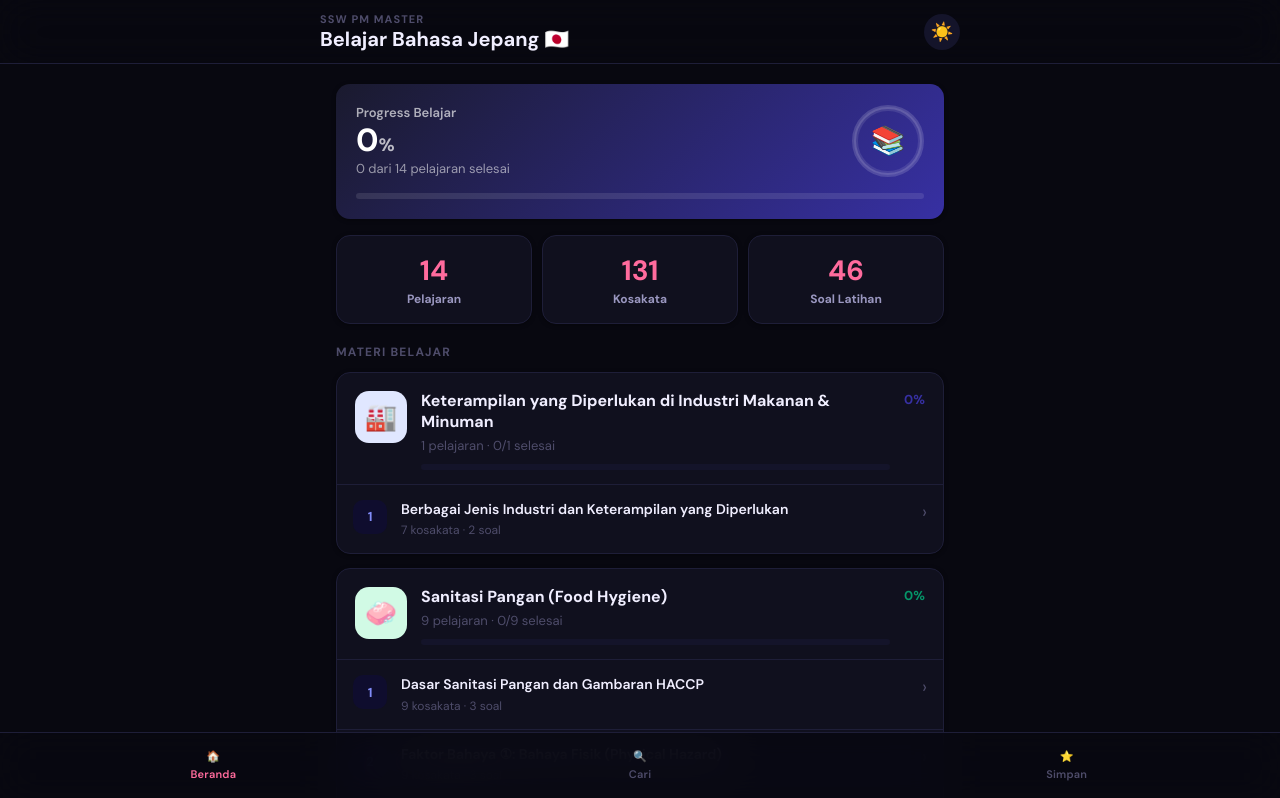
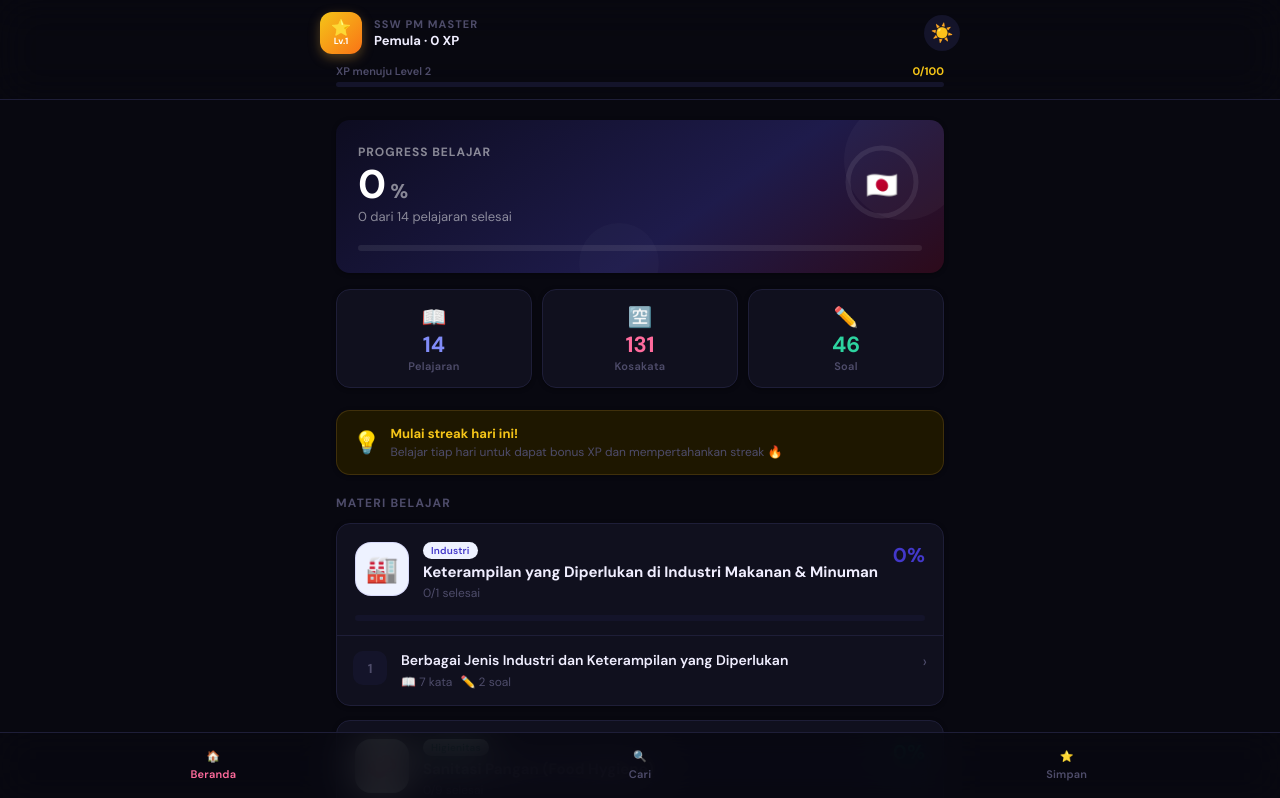
Before and after one commit to Rawliet-R/SSW-PM-app, a React (Vite) app: page / in a window 1280 px wide. Shown: the top 798 px of the page. Built offline with nearby package versions, Linux system fonts and the light colour scheme.

Commit message:
upgrade: src/pages/HomePage.jsx

```diff
--- a/src/pages/HomePage.jsx
+++ b/src/pages/HomePage.jsx
@@ -2,76 +2,101 @@ import { useNavigate } from 'react-router-dom'
 import { useApp } from '../context/AppContext'
 
 const CAT_META = {
-  industry_overview: { icon: '🏭', color: '#3730a3', bg: '#e0e7ff' },
-  food_hygiene:      { icon: '🧼', color: '#059669', bg: '#d1fae5' },
-  labor_safety:      { icon: '⛑️',  color: '#d97706', bg: '#fef3c7' },
+  industry_overview: { icon: '🏭', color: '#4338ca', bg: '#eef2ff', label: 'Industri' },
+  food_hygiene:      { icon: '🧼', color: '#0d9c6b', bg: '#e6faf4', label: 'Higienitas' },
+  labor_safety:      { icon: '⛑️',  color: '#c9973a', bg: '#fef5e4', label: 'Keselamatan' },
 }
 
-function StatCard({ label, value, sub }) {
+const LEVEL_TITLES = ['Pemula', 'Dasar', 'Menengah', 'Mahir', 'Ahli', 'Master', 'Legend']
+
+function getLevelTitle(level) {
+  return LEVEL_TITLES[Math.min(level - 1, LEVEL_TITLES.length - 1)]
+}
+
+function StatCard({ icon, label, value, color }) {
   return (
-    <div className="card" style={{ padding: '16px', textAlign: 'center', flex: 1 }}>
-      <div style={{ fontSize: '28px', fontWeight: '800', color: 'var(--accent)' }}>{value}</div>
-      <div style={{ fontSize: '12px', fontWeight: '700', color: 'var(--text-secondary)', marginTop: '2px' }}>{label}</div>
-      {sub && <div style={{ fontSize: '11px', color: 'var(--text-muted)', marginTop: '2px' }}>{sub}</div>}
+    <div className="card" style={{ padding: '14px 12px', textAlign: 'center', flex: 1 }}>
+      <div style={{ fontSize: '20px', marginBottom: '4px' }}>{icon}</div>
+      <div style={{ fontSize: '22px', fontWeight: '800', color: color || 'var(--accent)', lineHeight: 1 }}>{value}</div>
+      <div style={{ fontSize: '11px', fontWeight: '600', color: 'var(--text-muted)', marginTop: '3px', letterSpacing: '0.03em' }}>{label}</div>
     </div>
   )
 }
 
 function CategoryCard({ cat, lessons, progress, onNavigate }) {
-  const meta  = CAT_META[cat.id] || { icon: '📚', color: '#6b7280', bg: '#f3f4f6' }
-  const done  = lessons.filter(l => progress[l.lesson_id]?.completed).length
-  const pct   = lessons.length ? Math.round((done / lessons.length) * 100) : 0
+  const meta = CAT_META[cat.id] || { icon: '📚', color: '#6b7280', bg: '#f3f4f6', label: '' }
+  const done = lessons.filter(l => progress[l.lesson_id]?.completed).length
+  const pct  = lessons.length ? Math.round((done / lessons.length) * 100) : 0
 
   return (
     <div className="card card-hover animate-fadeUp" style={{ overflow: 'hidden' }}>
       {/* Header */}
       <div style={{ padding: '18px 18px 14px', display: 'flex', alignItems: 'flex-start', gap: '14px' }}>
         <div style={{
-          width: 52, height: 52, borderRadius: 14,
+          width: 54, height: 54, borderRadius: 16,
           background: meta.bg, display: 'flex', alignItems: 'center',
-          justifyContent: 'center', fontSize: 26, flexShrink: 0
+          justifyContent: 'center', fontSize: 26, flexShrink: 0,
+          border: `1px solid ${meta.color}22`
         }}>
           {meta.icon}
         </div>
         <div style={{ flex: 1, minWidth: 0 }}>
-          <h2 style={{ fontSize: '16px', fontWeight: '700', lineHeight: '1.3', color: 'var(--text-primary)' }}>
+          <div style={{ display: 'flex', alignItems: 'center', gap: 6, marginBottom: 3 }}>
+            <span className="badge" style={{ background: meta.bg, color: meta.color, fontSize: 10, padding: '2px 8px' }}>
+              {meta.label}
+            </span>
+          </div>
+          <h2 style={{ fontSize: '15px', fontWeight: '700', lineHeight: '1.35', color: 'var(--text-primary)' }}>
             {cat.name}
           </h2>
-          <div style={{ fontSize: '13px', color: 'var(--text-muted)', marginTop: '4px' }}>
-            {lessons.length} pelajaran · {done}/{lessons.length} selesai
-          </div>
-          <div className="progress-bar-wrap" style={{ marginTop: '10px' }}>
-            <div className="progress-bar-fill" style={{ width: `${pct}%` }} />
+          <div style={{ fontSize: '12px', color: 'var(--text-muted)', marginTop: '3px' }}>
+            {done}/{lessons.length} selesai
           </div>
         </div>
-        <span style={{ fontSize: '13px', fontWeight: '700', color: meta.color }}>{pct}%</span>
+        <div style={{ textAlign: 'right', flexShrink: 0 }}>
+          <div style={{ fontSize: '20px', fontWeight: '800', color: pct === 100 ? 'var(--green)' : meta.color }}>{pct}%</div>
+        </div>
+      </div>
+
+      <div style={{ padding: '0 18px 14px' }}>
+        <div className="progress-bar-wrap">
+          <div className="progress-bar-fill" style={{ width: `${pct}%`,
+            background: pct === 100
+              ? 'linear-gradient(90deg, var(--green), #34d399)'
+              : `linear-gradient(90deg, ${meta.color}, ${meta.color}99)`
+          }} />
+        </div>
       </div>
 
       {/* Lesson list */}
       <div style={{ borderTop: '1px solid var(--border)' }}>
         {lessons.map((l, i) => {
-          const done = progress[l.lesson_id]?.completed
-          const score = progress[l.lesson_id]?.quizPercent
+          const isDone  = progress[l.lesson_id]?.completed
+          const score   = progress[l.lesson_id]?.quizPercent
           return (
             <button
               key={l.lesson_id}
               className="lesson-card"
-              style={{ borderTop: i > 0 ? '1px solid var(--border)' : 'none', width:'100%' }}
+              style={{ borderTop: i > 0 ? '1px solid var(--border)' : 'none' }}
               onClick={() => onNavigate(`/lesson/${l.lesson_id}`)}
             >
-              <div className={`lesson-num${done ? ' done' : ''}`}>
-                {done ? '✓' : i + 1}
+              <div className={`lesson-num${isDone ? ' done' : ''}`} style={{
+                background: isDone ? 'var(--green-soft)' : 'var(--bg-subtle)',
+                color: isDone ? 'var(--green)' : 'var(--text-muted)'
+              }}>
+                {isDone ? '✓' : i + 1}
               </div>
               <div style={{ flex: 1, minWidth: 0 }}>
                 <div style={{ fontSize: '14px', fontWeight: '600', color: 'var(--text-primary)', lineHeight: '1.4' }}>
                   {l.title}
                 </div>
-                <div style={{ fontSize: '12px', color: 'var(--text-muted)', marginTop: '3px' }}>
-                  {l.vocab?.length ?? 0} kosakata · {l.quiz?.length ?? 0} soal
-                  {score != null && <span style={{ color: 'var(--green)', marginLeft: '8px' }}>✓ {score}%</span>}
+                <div style={{ fontSize: '12px', color: 'var(--text-muted)', marginTop: '3px', display: 'flex', gap: 8, flexWrap: 'wrap' }}>
+                  <span>📖 {l.vocab?.length ?? 0} kata</span>
+                  <span>✏️ {l.quiz?.length ?? 0} soal</span>
+                  {score != null && <span style={{ color: 'var(--green)', fontWeight: 600 }}>🏆 {score}%</span>}
                 </div>
               </div>
-              <span style={{ fontSize: '18px', color: 'var(--text-muted)' }}>›</span>
+              <span style={{ fontSize: '16px', color: 'var(--text-muted)' }}>›</span>
             </button>
           )
         })}
@@ -81,86 +106,174 @@ function CategoryCard({ cat, lessons, progress, onNavigate }) {
 }
 
 export default function HomePage() {
-  const { data, progress, allLessons, completedCount, darkMode, setDarkMode } = useApp()
+  const { data, progress, allLessons, completedCount, darkMode, setDarkMode,
+          xp, level, xpInLevel, xpForNext, streak } = useApp()
   const navigate = useNavigate()
 
   const totalLessons = allLessons.length
   const totalVocab   = allLessons.reduce((acc, l) => acc + (l.vocab?.length ?? 0), 0)
   const totalQuiz    = allLessons.reduce((acc, l) => acc + (l.quiz?.length ?? 0), 0)
   const pctDone      = totalLessons ? Math.round((completedCount / totalLessons) * 100) : 0
+  const levelTitle   = getLevelTitle(level)
 
   return (
     <div className="page-wrapper">
       {/* Top bar */}
       <div className="page-header">
         <div className="page-header-inner" style={{ justifyContent: 'space-between' }}>
+          <div style={{ display: 'flex', alignItems: 'center', gap: 12 }}>
+            {/* Level Badge */}
+            <div className="level-badge">
+              <span style={{ fontSize: 16 }}>⭐</span>
+              <span style={{ fontSize: 9, marginTop: 1 }}>Lv.{level}</span>
+            </div>
             <div>
               <div style={{ fontSize: '11px', fontWeight: '700', color: 'var(--text-muted)', letterSpacing: '0.1em', textTransform: 'uppercase' }}>
                 SSW PM Master
               </div>
-            <h1 style={{ fontSize: '20px', fontWeight: '800', lineHeight: '1.2', marginTop: '1px' }}>
-              Belajar Bahasa Jepang 🇯🇵
-            </h1>
+              <div style={{ fontSize: '13px', fontWeight: '700', color: 'var(--text-primary)', marginTop: '1px' }}>
+                {levelTitle} · {xp} XP
               </div>
+            </div>
+          </div>
+          <div style={{ display: 'flex', alignItems: 'center', gap: 8 }}>
+            {streak > 0 && (
+              <div className="streak-pill">
+                🔥 {streak}
+              </div>
+            )}
             <button
               onClick={() => setDarkMode(d => !d)}
               style={{
                 width: 36, height: 36, borderRadius: '50%',
                 background: 'var(--bg-subtle)', fontSize: '18px',
                 display: 'flex', alignItems: 'center', justifyContent: 'center',
-              flexShrink: 0
               }}
-            aria-label="Toggle dark mode"
             >
               {darkMode ? '☀️' : '🌙'}
             </button>
           </div>
         </div>
 
+        {/* XP bar */}
+        <div style={{ maxWidth: 640, margin: '10px auto 0', padding: '0 16px' }}>
+          <div style={{ display: 'flex', justifyContent: 'space-between', marginBottom: 4 }}>
+            <span style={{ fontSize: 11, color: 'var(--text-muted)', fontWeight: 600 }}>XP menuju Level {level + 1}</span>
+            <span style={{ fontSize: 11, color: 'var(--gold)', fontWeight: 700 }}>{xpInLevel}/{xpForNext}</span>
+          </div>
+          <div className="xp-bar-wrap">
+            <div className="xp-bar-fill" style={{ width: `${(xpInLevel / xpForNext) * 100}%` }} />
+          </div>
+        </div>
+      </div>
+
       <div className="page-content" style={{ paddingTop: '20px', paddingBottom: '16px' }}>
 
         {/* Hero progress */}
-        <div className="card animate-fadeUp" style={{ padding: '20px', background: 'linear-gradient(135deg, #1a1a2e 0%, #3730a3 100%)', border: 'none', marginBottom: '16px' }}>
-          <div style={{ display: 'flex', alignItems: 'center', gap: '16px' }}>
+        <div className="card animate-fadeUp" style={{
+          padding: '22px',
+          background: darkMode
+            ? 'linear-gradient(145deg, #0d0c20 0%, #1e1b4b 60%, #2d0a1a 100%)'
+            : 'linear-gradient(145deg, #1a1a2e 0%, #3730a3 60%, #7f1d3a 100%)',
+          border: 'none',
+          marginBottom: '16px',
+          position: 'relative',
+          overflow: 'hidden'
+        }}>
+          {/* Decorative */}
+          <div style={{
+            position: 'absolute', top: -20, right: -20,
+            width: 120, height: 120, borderRadius: '50%',
+            background: 'rgba(255,255,255,0.03)'
+          }} />
+          <div style={{
+            position: 'absolute', bottom: -30, left: '40%',
+            width: 80, height: 80, borderRadius: '50%',
+            background: 'rgba(255,255,255,0.02)'
+          }} />
+
+          <div style={{ display: 'flex', alignItems: 'center', gap: '16px', position: 'relative' }}>
             <div style={{ flex: 1 }}>
-              <div style={{ fontSize: '13px', fontWeight: '600', color: 'rgba(255,255,255,0.65)' }}>Progress Belajar</div>
-              <div style={{ fontSize: '32px', fontWeight: '800', color: '#fff', lineHeight: '1.1', marginTop: '2px' }}>
-                {pctDone}<span style={{ fontSize: '18px', opacity: .7 }}>%</span>
+              <div style={{ fontSize: '12px', fontWeight: '700', color: 'rgba(255,255,255,0.5)', letterSpacing: '0.08em', textTransform: 'uppercase' }}>
+                Progress Belajar
               </div>
-              <div style={{ fontSize: '13px', color: 'rgba(255,255,255,0.55)', marginTop: '2px' }}>
+              <div style={{ display: 'flex', alignItems: 'baseline', gap: 4, marginTop: '4px' }}>
+                <span style={{ fontSize: '40px', fontWeight: '900', color: '#fff', lineHeight: '1' }}>{pctDone}</span>
+                <span style={{ fontSize: '20px', color: 'rgba(255,255,255,0.5)', fontWeight: '700' }}>%</span>
+              </div>
+              <div style={{ fontSize: '13px', color: 'rgba(255,255,255,0.5)', marginTop: '4px' }}>
                 {completedCount} dari {totalLessons} pelajaran selesai
               </div>
+              {pctDone === 100 && (
+                <div style={{ marginTop: 8, display: 'inline-flex', alignItems: 'center', gap: 5,
+                  padding: '4px 12px', background: 'rgba(255,255,255,0.12)',
+                  borderRadius: 99, fontSize: 12, color: '#fff', fontWeight: 700 }}>
+                  🎉 Semua selesai!
                 </div>
+              )}
+            </div>
+
+            {/* Circle progress */}
+            <div style={{ position: 'relative', flexShrink: 0 }}>
+              <svg width="80" height="80" style={{ transform: 'rotate(-90deg)' }}>
+                <circle cx="40" cy="40" r="34" fill="none" stroke="rgba(255,255,255,0.08)" strokeWidth="5" />
+                <circle cx="40" cy="40" r="34" fill="none"
+                  stroke="url(#grad)" strokeWidth="5"
+                  strokeDasharray={`${2 * Math.PI * 34}`}
+                  strokeDashoffset={`${2 * Math.PI * 34 * (1 - pctDone / 100)}`}
+                  strokeLinecap="round"
+                  style={{ transition: 'stroke-dashoffset 1.2s cubic-bezier(0.4,0,0.2,1)' }}
+                />
+                <defs>
+                  <linearGradient id="grad" x1="0%" y1="0%" x2="100%" y2="0%">
+                    <stop offset="0%" stopColor="#ff6b9d" />
+                    <stop offset="100%" stopColor="#f5c518" />
+                  </linearGradient>
+                </defs>
+              </svg>
               <div style={{
-              width: 72, height: 72, borderRadius: '50%',
-              border: '4px solid rgba(255,255,255,0.15)',
+                position: 'absolute', inset: 0,
                 display: 'flex', alignItems: 'center', justifyContent: 'center',
-              position: 'relative', flexShrink: 0
-            }}>
-              <svg width="72" height="72" style={{ position: 'absolute', top: -4, left: -4, transform: 'rotate(-90deg)' }}>
-                <circle cx="36" cy="36" r="32" fill="none" stroke="rgba(255,255,255,0.1)" strokeWidth="4" />
-                <circle cx="36" cy="36" r="32" fill="none" stroke="#e94560" strokeWidth="4"
-                  strokeDasharray={`${2 * Math.PI * 32}`}
-                  strokeDashoffset={`${2 * Math.PI * 32 * (1 - pctDone / 100)}`}
-                  strokeLinecap="round"
-                  style={{ transition: 'stroke-dashoffset 1s cubic-bezier(0.4,0,0.2,1)' }}
-                />
-              </svg>
-              <span style={{ fontSize: '28px', zIndex: 1 }}>📚</span>
+                fontSize: '26px'
+              }}>🇯🇵</div>
             </div>
           </div>
 
-          <div className="progress-bar-wrap" style={{ marginTop: '16px', background: 'rgba(255,255,255,0.1)' }}>
-            <div className="progress-bar-fill" style={{ width: `${pctDone}%` }} />
+          <div style={{ marginTop: '18px', background: 'rgba(255,255,255,0.08)', borderRadius: 99, height: 6, overflow: 'hidden' }}>
+            <div style={{
+              height: '100%', borderRadius: 99,
+              background: 'linear-gradient(90deg, #ff6b9d, #f5c518)',
+              width: `${pctDone}%`,
+              transition: 'width 1s cubic-bezier(0.4,0,0.2,1)'
+            }} />
           </div>
         </div>
 
         {/* Stats */}
-        <div style={{ display: 'flex', gap: '10px', marginBottom: '20px' }}>
-          <StatCard label="Pelajaran" value={totalLessons} />
-          <StatCard label="Kosakata" value={totalVocab} />
-          <StatCard label="Soal Latihan" value={totalQuiz} />
+        <div style={{ display: 'flex', gap: '10px', marginBottom: '22px' }}>
+          <StatCard icon="📖" label="Pelajaran" value={totalLessons} color="var(--indigo)" />
+          <StatCard icon="🈳" label="Kosakata"  value={totalVocab}   color="var(--accent)" />
+          <StatCard icon="✏️" label="Soal"       value={totalQuiz}    color="var(--green)" />
         </div>
+
+        {/* Quick tips */}
+        {streak === 0 && (
+          <div className="card animate-fadeUp" style={{
+            padding: '14px 16px', marginBottom: '20px',
+            background: 'var(--gold-soft)',
+            border: '1px solid rgba(201,151,58,0.2)'
+          }}>
+            <div style={{ display: 'flex', alignItems: 'center', gap: 10 }}>
+              <span style={{ fontSize: 22 }}>💡</span>
+              <div>
+                <div style={{ fontSize: 13, fontWeight: 700, color: 'var(--gold)' }}>Mulai streak hari ini!</div>
+                <div style={{ fontSize: 12, color: 'var(--text-muted)', marginTop: 2 }}>
+                  Belajar tiap hari untuk dapat bonus XP dan mempertahankan streak 🔥
+                </div>
+              </div>
+            </div>
+          </div>
+        )}
 
         {/* Categories */}
         <div className="section-title">Materi Belajar</div>
@@ -177,10 +290,12 @@ export default function HomePage() {
           ))}
         </div>
 
-        {/* Module info */}
-        <div style={{ textAlign: 'center', marginTop: '28px', paddingBottom: '8px' }}>
-          <div style={{ fontSize: '11px', color: 'var(--text-muted)' }}>
-            {data?.app_meta?.module} · v{data?.app_meta?.version} · {data?.app_meta?.published}
+        {/* Footer */}
+        <div style={{ textAlign: 'center', marginTop: '32px', paddingBottom: '8px' }}>
+          <div style={{ fontSize: '20px', marginBottom: 6 }}>🌸</div>
+          <div style={{ fontSize: '11px', color: 'var(--text-muted)', lineHeight: 1.6 }}>
+            {data?.app_meta?.module}<br />
+            v{data?.app_meta?.version} · {data?.app_meta?.published}
           </div>
         </div>
       </div>
```
Lines whose indentation alone changed are shown as unchanged.
